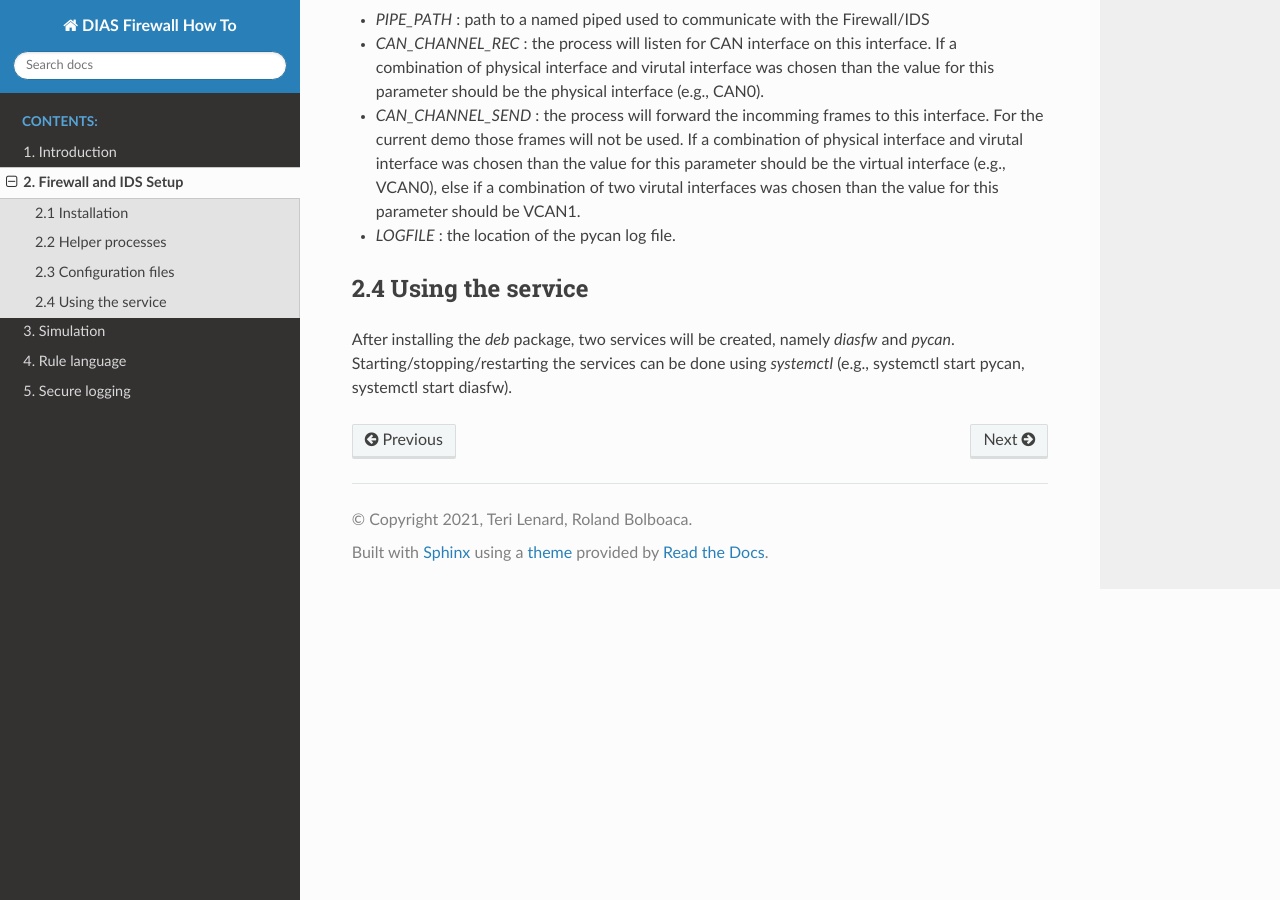
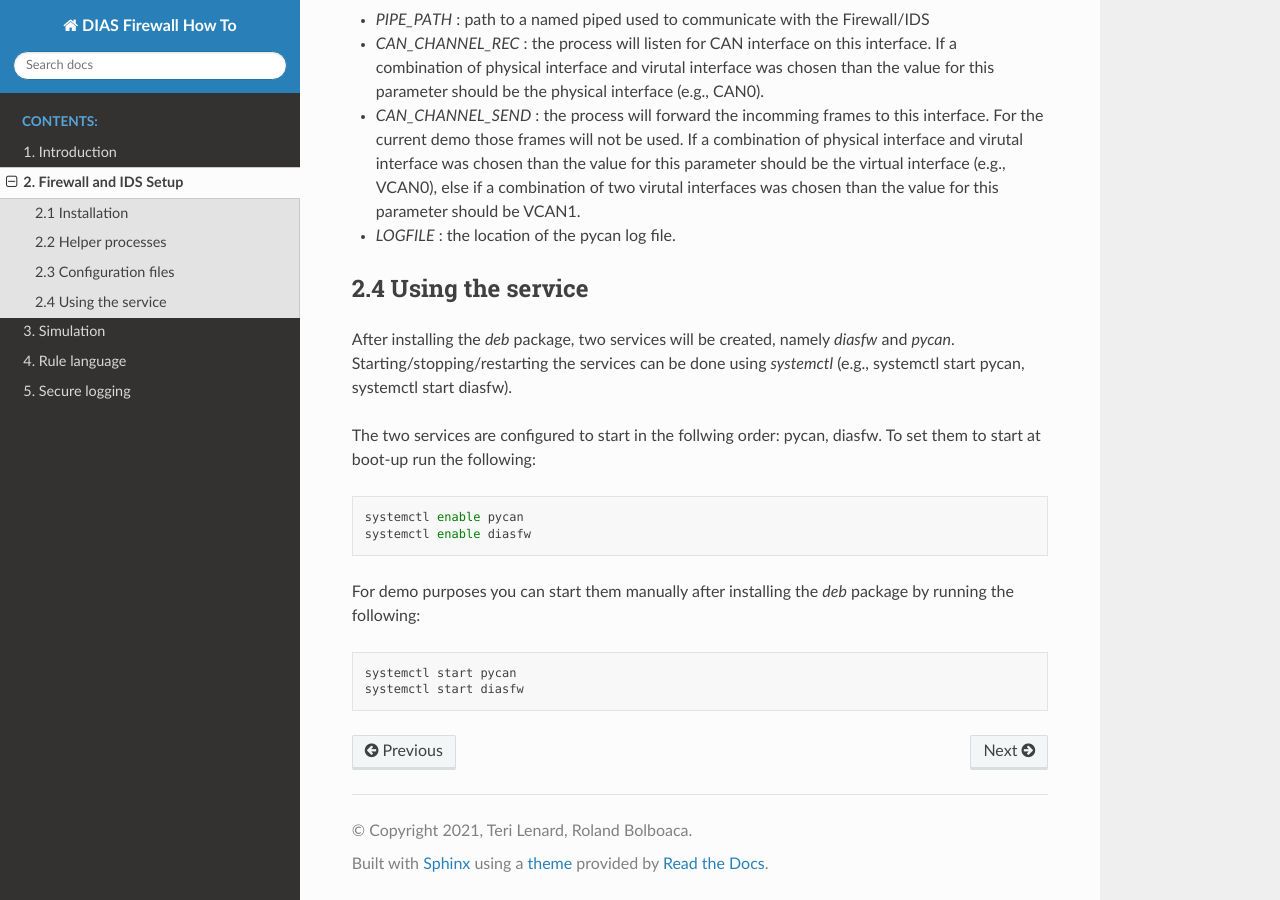
Before and after one commit to terilenard/dias-kuksa-firewall-doc, a Sphinx documentation site: the page built from source/setup.rst, in a window 1280 px wide and 900 px high, scrolled down 1639 px. Built offline with Sphinx 7.4.7 and the Read the Docs theme 2.0.0, drawn with Linux system fonts in a browser that asks for light colours.

Commit message:
Update setup.rst

```diff
--- a/source/setup.rst
+++ b/source/setup.rst
@@ -61,3 +61,17 @@ The pycan configuration file *config.py* is located in */etc/diasfw/*. The param
 ---------------------
 
 After installing the *deb* package, two services will be created, namely *diasfw* and *pycan*. Starting/stopping/restarting the services can be done using *systemctl* (e.g., systemctl start pycan, systemctl start diasfw).
+
+The two services are configured to start in the follwing order: pycan, diasfw. To set them to start at boot-up run the following:
+
+.. code-block:: bash
+
+   systemctl enable pycan
+   systemctl enable diasfw
+
+For demo purposes you can start them manually after installing the *deb* package by running the following:
+
+.. code-block:: bash
+
+   systemctl start pycan
+   systemctl start diasfw
```
